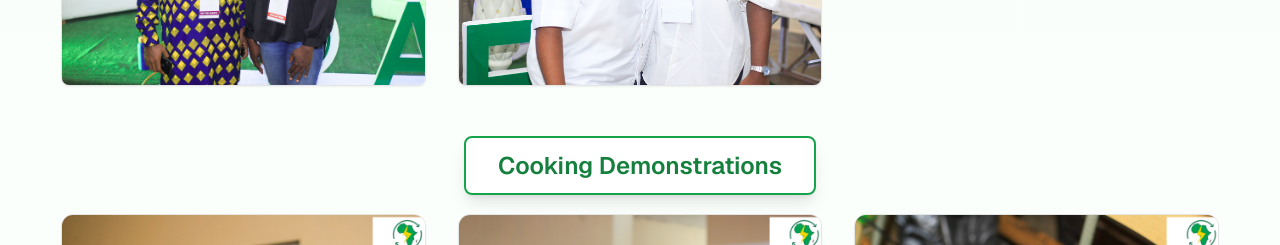
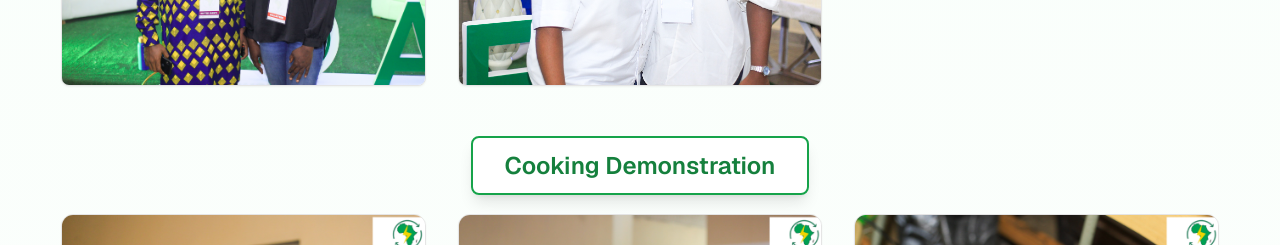
Before and after one commit to Nathaniyell/aiccees, a Next.js app: page /gallery in a window 1280 px wide. Shown: the part 2760-3005 px from the top of the page. Built offline with nearby package versions, Linux system fonts and the light colour scheme.

Commit message:
update title in gallery page

```diff
--- a/src/app/gallery/page.tsx
+++ b/src/app/gallery/page.tsx
@@ -44,7 +44,7 @@ export default function GalleryPage() {
                 <section className="space-y-8">
                     <h2 className="text-2xl font-semibold text-center relative">
                         <span className="bg-white text-green-700 px-2 md:px-8 py-3 rounded-lg shadow-lg border-2 border-green-600">
-                            Cooking Demonstrations
+                            Cooking Demonstration
                         </span>
                     </h2>
                     <div className="w-11/12 mx-auto grid grid-cols-1 md:grid-cols-2 lg:grid-cols-3 gap-8">
```
